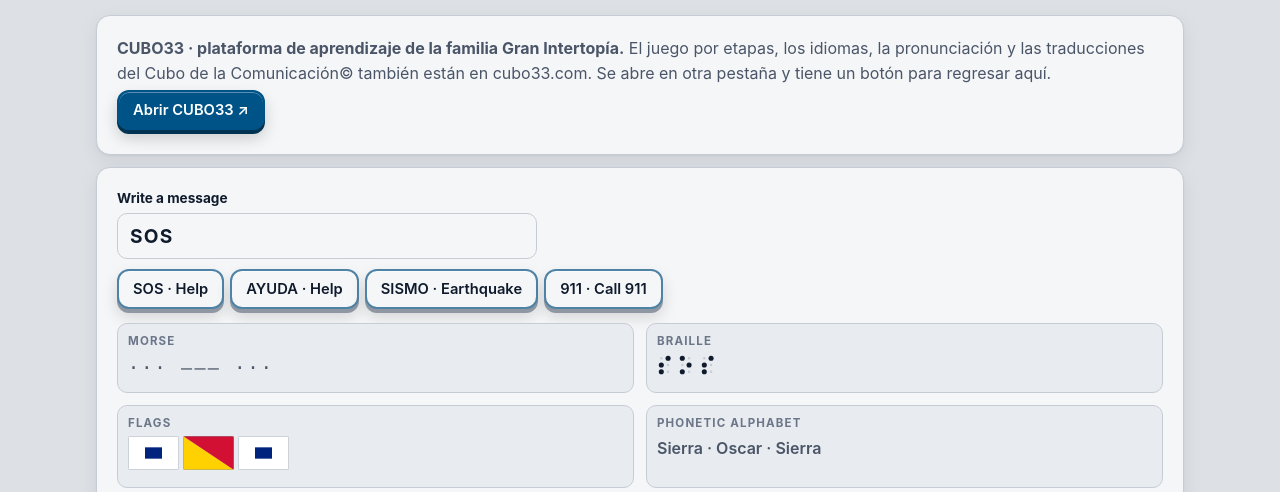
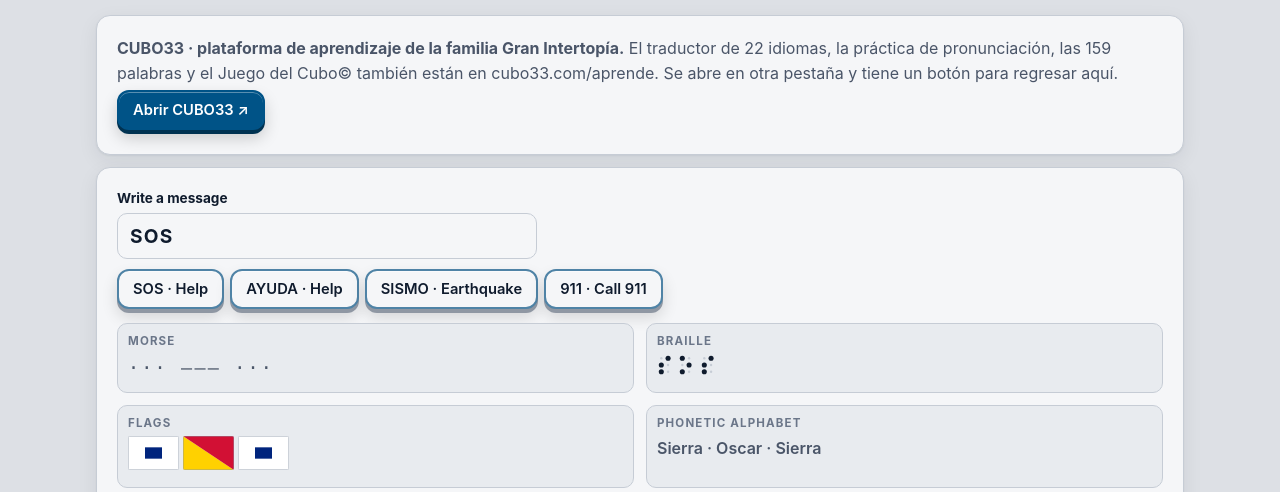
Before and after one commit to victorhugoramirezsalgado-boop/victorhugoramirezsalgado, a plain HTML site: page cubo33/aprende/index.html in a window 1280 px wide. Shown: the part 308-800 px from the top of the page. Drawn offline with Linux system fonts and the light colour scheme; files that its build step writes are made by us from their sources.

Commit message:
Botones de aprendizaje abren directo cubo33.com/aprende
Asistencia-IA

```diff
--- a/cubo33/aprende/index.html
+++ b/cubo33/aprende/index.html
@@ -59,7 +59,7 @@ try{parent.postMessage({sosSolo:id},'*');}catch(e){}})();
     <span class="eyebrow">Aprendizaje · Comunicación para todos</span>
     <h2>Aprenda a pedir ayuda de cinco maneras, y en 22 idiomas.</h2>
     <p class="lead fo-lead">En una emergencia, no todas las personas pueden oír, ver o hablar. Aquí puede aprender y practicar el código Morse, el braille, las banderas del Código Internacional de Señales y la lengua de señas.</p>
-    <div class="card c33-aviso"><p><b>CUBO33 · plataforma de aprendizaje de la familia Gran Intertopía.</b> El juego por etapas, los idiomas, la pronunciación y las traducciones del Cubo de la Comunicación© también están en cubo33.com. Se abre en otra pestaña y tiene un botón para regresar aquí.</p><p><a class="btn primary" href="https://cubo33.com/?origen=vhrs&amp;volver=https%3A%2F%2Fvictorhugoramirezsalgado.com%2Fcubo33%2Faprende%2F" target="_blank" rel="noopener">Abrir CUBO33 ↗</a></p></div>
+    <div class="card c33-aviso"><p><b>CUBO33 · plataforma de aprendizaje de la familia Gran Intertopía.</b> El traductor de 22 idiomas, la práctica de pronunciación, las 159 palabras y el Juego del Cubo© también están en cubo33.com/aprende. Se abre en otra pestaña y tiene un botón para regresar aquí.</p><p><a class="btn primary" href="https://cubo33.com/aprende/?origen=vhrs&amp;volver=https%3A%2F%2Fvictorhugoramirezsalgado.com%2Fcubo33%2Faprende%2F" target="_blank" rel="noopener">Abrir CUBO33 ↗</a></p></div>
     <div class="card ap-conv">
       <label class="sn-campo"><b>Escriba un mensaje</b><input id="ap-txt" value="SOS" maxlength="30" autocomplete="off" placeholder="SOS"></label>
       <div class="ap-prac"><button class="btn" type="button" data-practica="SOS">SOS · Auxilio</button><button class="btn" type="button" data-practica="AYUDA">AYUDA · Ayuda</button><button class="btn" type="button" data-practica="SISMO">SISMO · Sismo</button><button class="btn" type="button" data-practica="911">911 · Llamar al 911</button></div>
```
Also changed, not shown: cubo33/index.html (+1 -1 lines).
